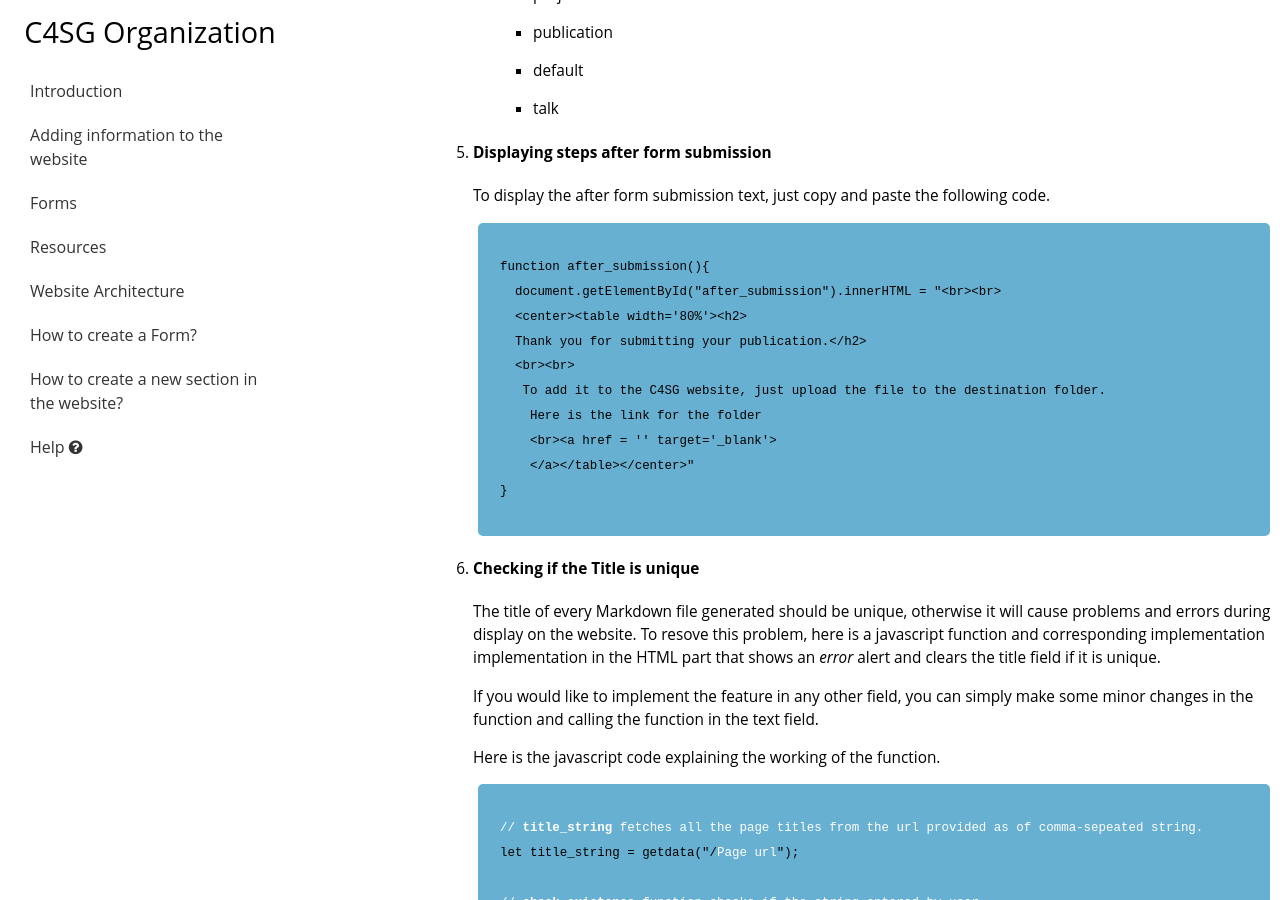
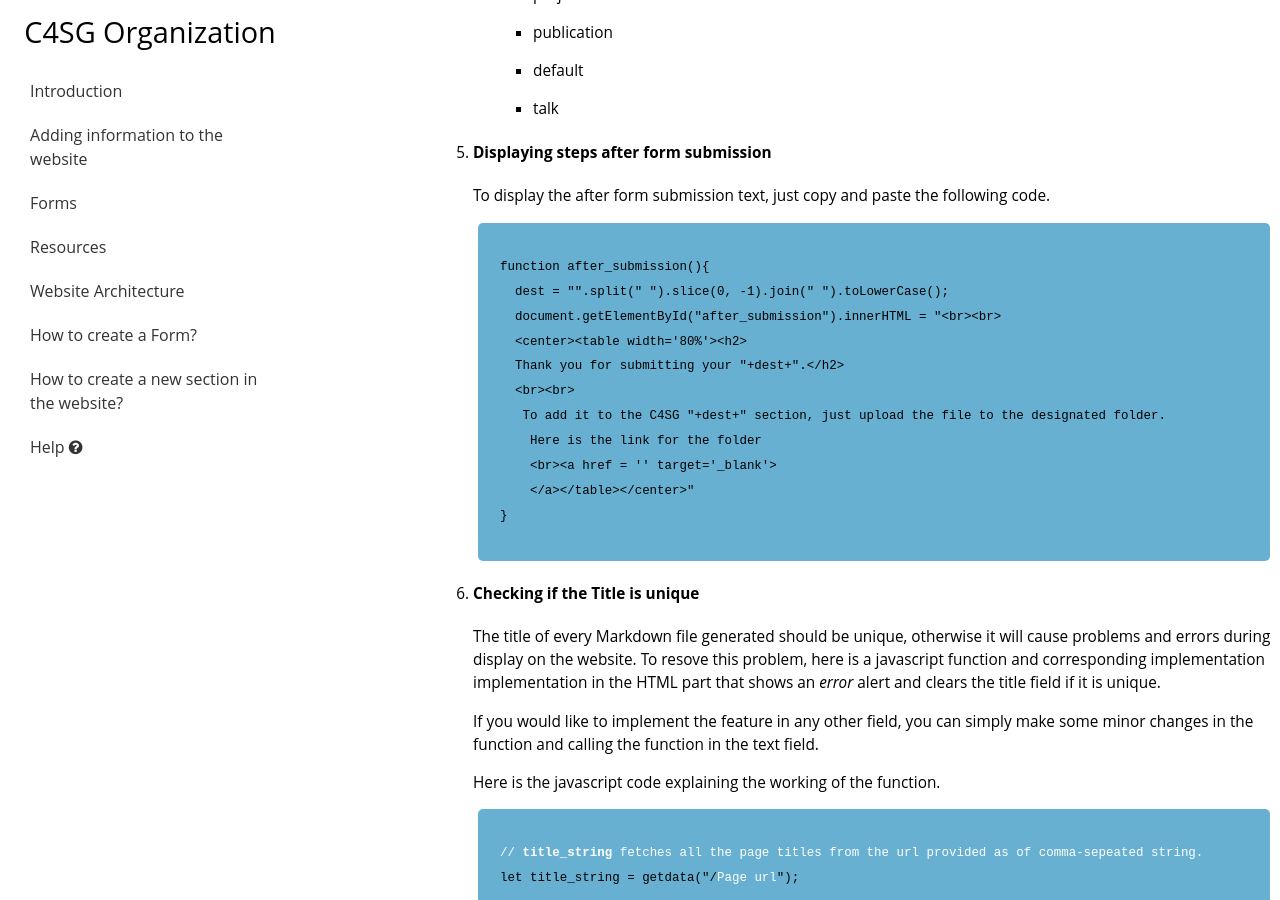
Before and after one commit to CS4SG/cs4sg_organization.github.io, a Jekyll site: the page built from create_form.html, in a window 1280 px wide and 900 px high, scrolled down 8148 px. Built offline with Jekyll 4.4.1, drawn with Linux system fonts in a browser that asks for light colours.

```diff
--- a/create_form.html
+++ b/create_form.html
@@ -335,11 +335,12 @@
                     <p>To display the after form submission text, just copy and paste the following code.</p>
                     <code>
   function after_submission(){
+    dest = "{{ page.title }}".split(" ").slice(0, -1).join(" ").toLowerCase();
     document.getElementById("after_submission").innerHTML = "&#60;br&#62;&#60;br&#62;
     &#60;center&#62;&#60;table width='80%'&#62;&#60;h2&#62;
-    Thank you for submitting your publication.&#60;/h2&#62;
+    Thank you for submitting your "+dest+".&#60;/h2&#62;
     &#60;br&#62;&#60;br&#62;
-     To add it to the C4SG website, just upload the file to the destination folder.
+     To add it to the C4SG "+dest+" section, just upload the file to the designated folder.
       Here is the link for the folder
       &#60;br&#62;&#60;a href = '{{ page.upload }}' target='_blank'>{{ page.upload }}
       &#60;/a&#62;&#60;/table&#62;&#60;/center&#62;"
```
